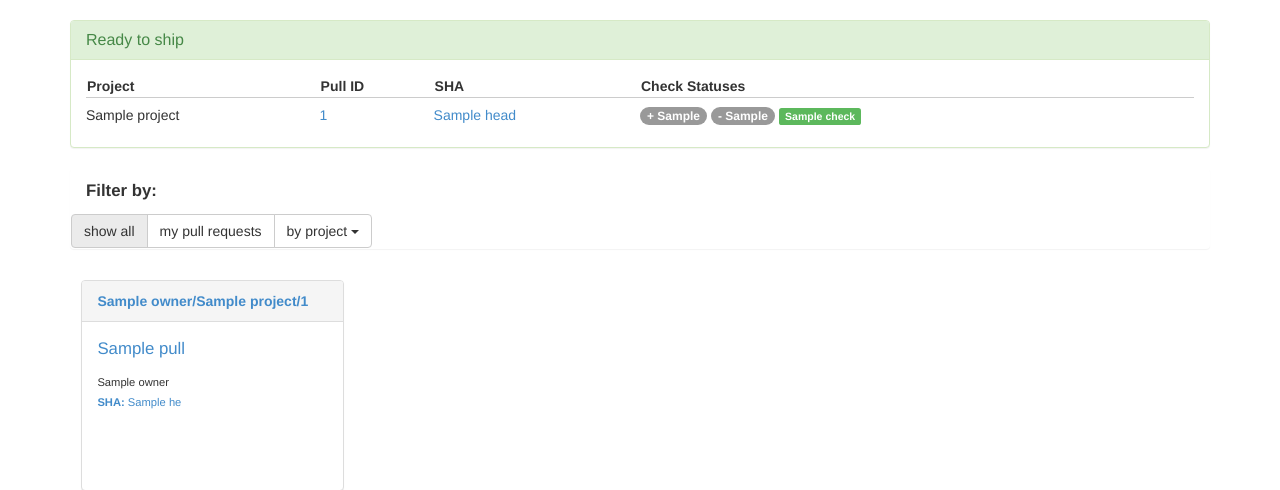
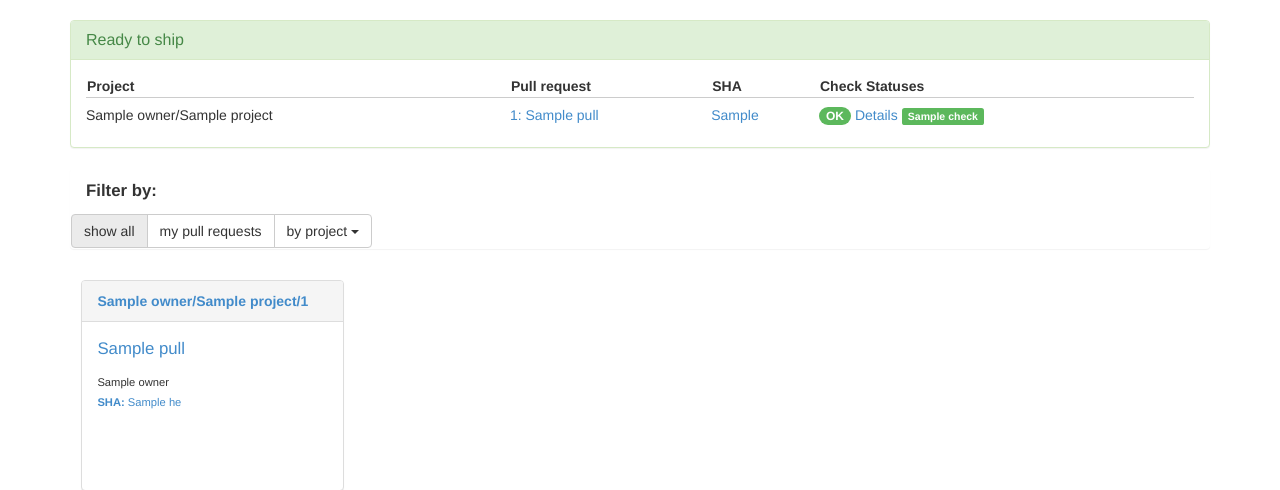
Before and after one commit to onefinestay/cinch, a Flask app: template cinch/templates/index.html in a window 1280 px wide. Shown: the part 73-563 px from the top of the page. Run offline with Flask 2, Linux system fonts and the light colour scheme; the template is opened without the code that fills it: most values are stand-ins (such as "Sample title", 1, 10 or a date in 2020).

Commit message:
dedicated pr view + show good to go list

```diff
--- a/cinch/templates/index.html
+++ b/cinch/templates/index.html
@@ -10,26 +10,28 @@
         <table id="ready_pulls">
             <tr>
                 <th>Project</th>
-                <th>Pull ID</th>
+                <th>Pull request</th>
                 <th>SHA</th>
                 <th>Check Statuses</th>
             </tr>
             {% for pull in ready_pull_requests %}
+                {% set p_owner = pull.project.owner %}
+                {% set p_name = pull.project.name %}
+
             <tr class="ready_pull">
-                <td>{{ pull.project.name }}</td>
+                <td>{{p_owner}}/{{ p_name }}</td>
                 <td>
-                    <a href="https://github.com/organization/project/pull/00">
-                        {{ pull.number }}
+                    <a href="https://github.com/{{p_owner}}/{{p_name}}/pull/{{pull.number}}">
+                        {{ pull.number }}: {{ pull.title }}
                     </a>
                 </td>
                 <td>
-                    <a href="https://github.com/organization/project/commit/sha_hash">
-                        {{ pull.head }}
+                    <a href="https://github.com/{{p_owner}}/{{p_name}}/commit/{{pull.head}}">
+                        {{ pull.head[:6] }}
                     </a>
                 </td>
                 <td>
-                    <span class="badge badge-{{ pull.sync_label }}">+ {{ ahead_of_master }}</span>
-                    <span class="badge badge-{{ pull.sync_label }}">- {{ behind_master }}</span>
+                    <span class="badge badge-success">OK</span> <a href="{{ pull.url }}">Details</a>
                     {% for check in pull.checks %}
                     <span class="label label-success">{{ check.name }}</span>
                     {% endfor %}
@@ -59,8 +61,8 @@
                     All
                 </a></li>
                 {% for project in projects %}
-                    <li><a data-projectname="{{project.name}}" href="#" class="filter-project">
-                        {{ project.name }}
+                    <li><a data-projectname="{{project.owner}}/{{project.name}}" href="#" class="filter-project">
+                        {{project.owner}}/{{ project.name }}
                     </a></li>
                 {% endfor %}
             </ul>
--- /dev/null
+++ b/cinch/templates/pull_request.html
@@ -0,0 +1,6 @@
+{% extends "layout.html" %}
+{% block body %}
+
+{% include "pull_request_checks.html" %}
+
+{% endblock body %}
--- a/cinch/views.py
+++ b/cinch/views.py
@@ -1,4 +1,4 @@
-from flask import g, render_template
+from flask import g, render_template, url_for
 import logging
 
 from cinch import app, db
@@ -40,12 +40,49 @@ def index():
     pulls = dbsession.query(PullRequest).filter(
         PullRequest.is_open == True).all()
     projects = dbsession.query(Project).all()
+    ready_pull_requests = []
     for pull in pulls:
         pull.checks = list(run_checks(pull))
         pull.sync_label = sync_label(pull.ahead_of_master, pull.behind_master)
+        pull.url = url_for(
+            'pull_request',
+            project_owner=pull.project.owner,
+            project_name=pull.project.name,
+            number=pull.number,
+        )
+        if (
+            all(check.status for check in pull.checks)
+            and pull.behind_master == 0
+        ):
+            ready_pull_requests.append(pull)
 
     return render_template(
-        'index.html', pull_requests=pulls, projects=projects)
+        'index.html',
+        pull_requests=pulls,
+        ready_pull_requests=ready_pull_requests,
+        projects=projects,
+    )
+
+
+@app.route('/pull_request/<project_owner>/<project_name>/<number>')
+@requires_auth
+def pull_request(project_owner, project_name, number):
+    session = db.session
+
+    pull_request = session.query(PullRequest).join(Project).filter(
+        PullRequest.number == number,
+        Project.owner == project_owner, Project.name == project_name
+    ).first()
+
+    if pull_request is None:
+        return "Unknown pull request", 404
+
+    pull_request.checks = list(run_checks(pull_request))
+    pull_request.sync_label = sync_label(
+        pull_request.ahead_of_master, pull_request.behind_master)
+
+    return render_template(
+        'pull_request.html', pull=pull_request)
 
 
 # test route
```
